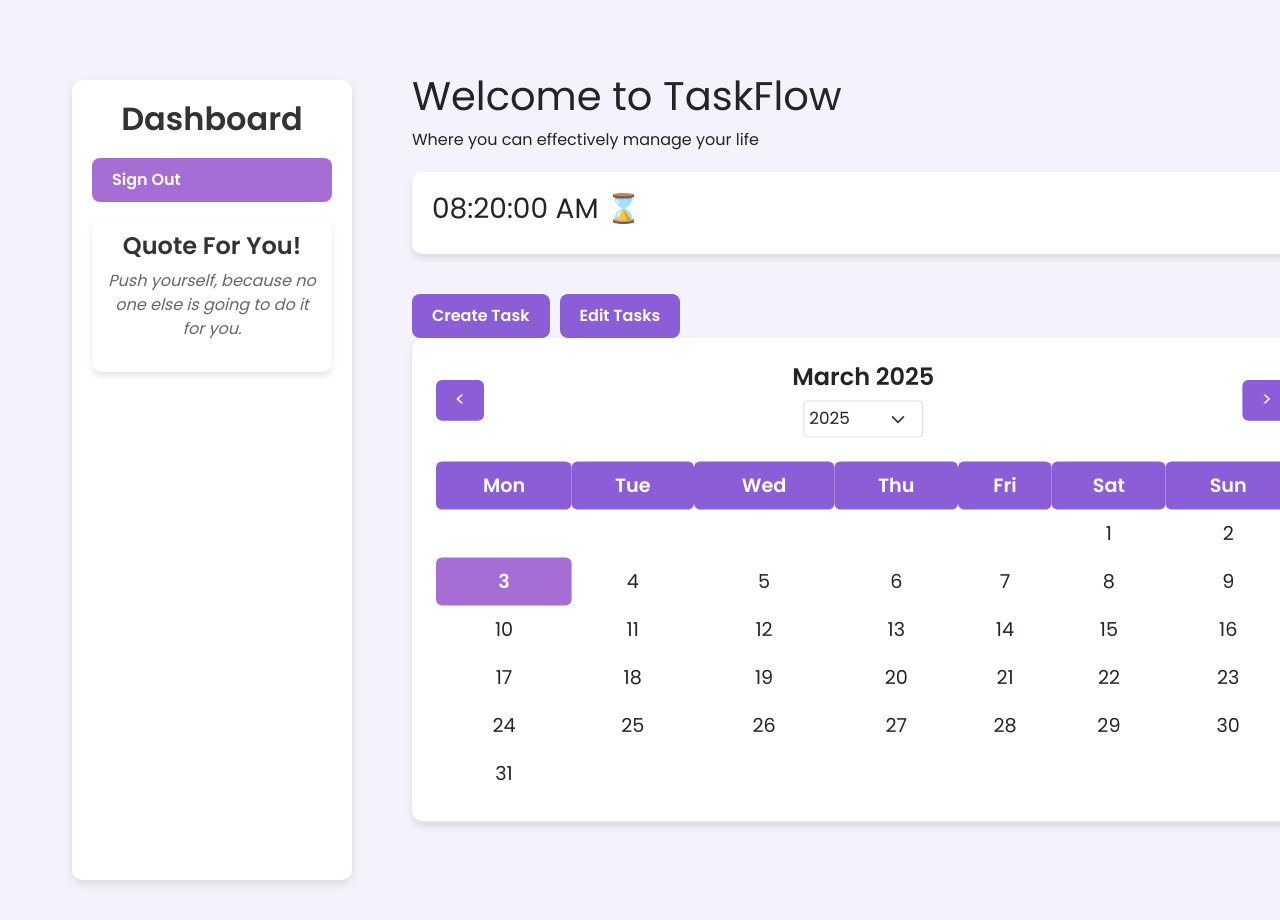
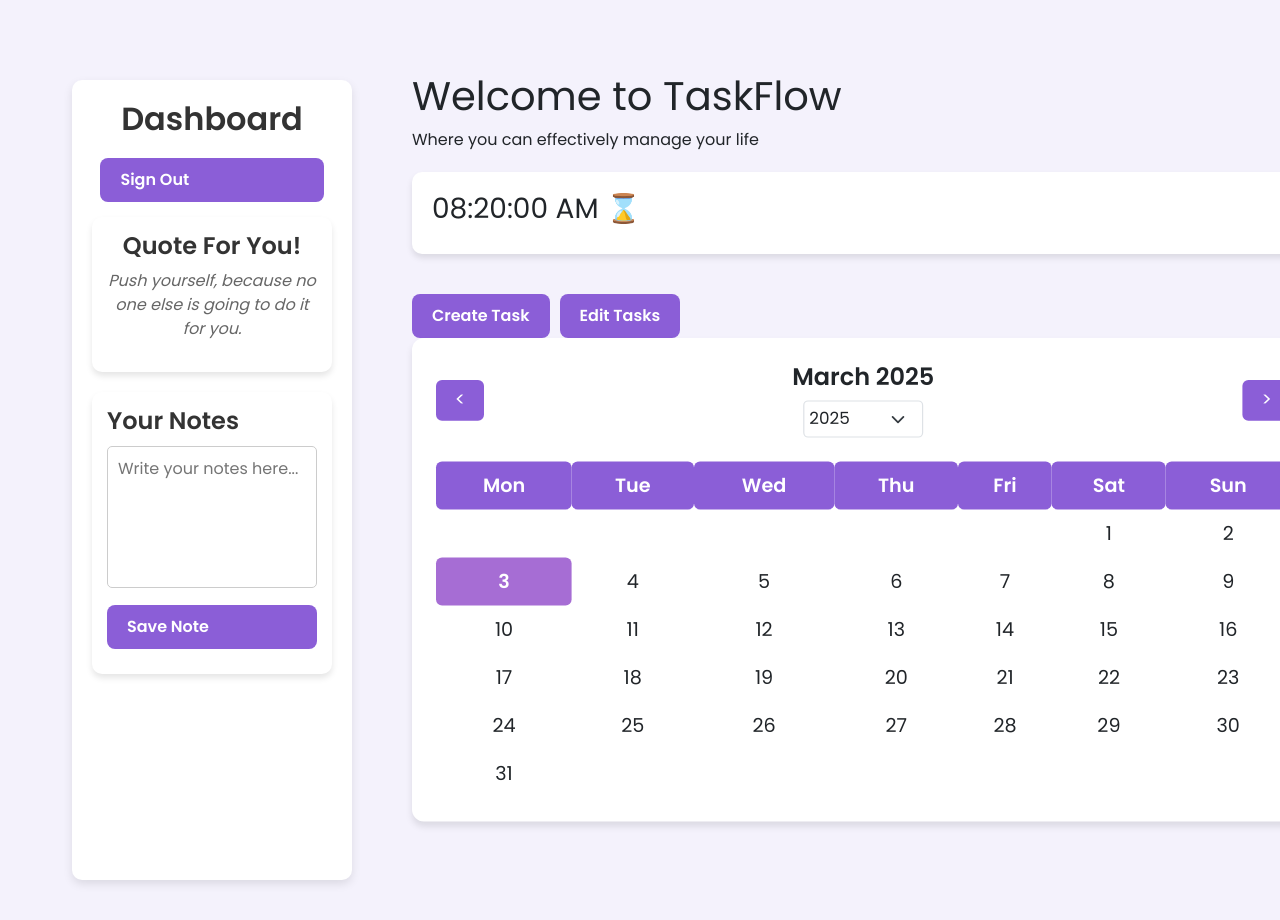
Before and after one commit to akaFM/Kinetic, a Django app: page / in a window 1280 px wide; the page is wider, and only the part inside the window is pictured. Shown: the top 920 px of that part. Run offline with Django 5.2, Linux system fonts and the light colour scheme; the visitor is signed in with stand-in values (Sample User, id 1); data comes from the database, SQL or seed files in the repository.

Commit message:
added notes to dashboard

```diff
--- a/taskFlow/tasks/forms.py
+++ b/taskFlow/tasks/forms.py
@@ -89,3 +89,17 @@ class calendarChoice(forms.Form):
 
 class categoryChoice(forms.Form):
     category = forms.ChoiceField(choices=[('', 'All Tasks')] + list(TaskType.choices), widget=forms.Select(attrs={'class': 'form-select'}), required=False)
+
+class NoteForm(forms.ModelForm):
+    class Meta:
+        model = Note
+        fields = ["content"]
+        widgets = {
+            "content": forms.Textarea(attrs={
+                "rows": 5,
+                "cols": 30,
+                "placeholder": "Jot down your thoughts...",
+                "class": "form-control note-input"
+            })
+        }
+    labels = {"content": ""}
--- a/taskFlow/tasks/models.py
+++ b/taskFlow/tasks/models.py
@@ -61,3 +61,10 @@ class Task(models.Model):
     @property
     def get_urgency(self):
         return self.recurring_pattern.urgency if self.recurring_pattern else self.urgency
+
+class Note(models.Model):
+    user = models.OneToOneField(User, on_delete=models.CASCADE, related_name="note")  # Each user has one note
+    content = models.TextField(blank=True)
+
+    def __str__(self):
+        return f"Note for {self.user.username}"
--- a/taskFlow/tasks/templates/tasks/dashboard.html
+++ b/taskFlow/tasks/templates/tasks/dashboard.html
@@ -16,18 +16,37 @@
         <!-- Sidebar -->
         <div class="sidebar">
             <h2>Dashboard</h2>
+
             <!-- Sign Out Button -->
-        <div style="margin-top: 10px; width: 100%;">
+            <div style="margin-top: 10px; width: 93%;">
                 <form action="{% url 'logout' %}" method="get">
-                <button type="submit" class="category-btn" style="background-color: #A66DD4; margin-bottom: 0;">
+                    <button type="submit" class="category-btn" style="background-color: #8B5ED7; margin-bottom: 0;">
                         Sign Out
                     </button>
                 </form>
             </div>
+
             <!-- Quote Box -->
-        <div style="text-align: center; margin-top: 15px; background: white; padding: 15px; border-radius: 10px; box-shadow: 0px 4px 6px rgba(0, 0, 0, 0.1);">
+            <div style="text-align: center; margin-top: 15px; background: white; padding: 15px;
+                        border-radius: 10px; box-shadow: 0px 4px 6px rgba(0, 0, 0, 0.1);">
                 <h4 style="font-weight: 600;">Quote For You!</h4>
                 <p id="quote-text" style="font-style: italic; color: #666;">{{ quote }}</p>
+            </div>
+
+            <!-- Notes Section -->
+            <div style="margin-top: 20px; padding: 15px; background: white; border-radius: 10px;
+                        box-shadow: 0px 4px 6px rgba(0, 0, 0, 0.1);">
+                <h4 style="font-weight: 600; margin-bottom: 10px;">Your Notes</h4>
+
+                <form method="post">
+                    {% csrf_token %}
+                    <textarea name="content" rows="5" placeholder="Write your notes here..."
+                              style="width: 100%; padding: 10px; border: 1px solid #ccc;
+                                     border-radius: 5px; resize: none;">{{ note_form.instance.content }}</textarea>
+                    <button type="submit" class="category-btn" style="background-color: #8B5ED7; margin-top: 10px;">
+                        Save Note
+                    </button>
+                </form>
             </div>
         </div>
 
--- a/taskFlow/tasks/views.py
+++ b/taskFlow/tasks/views.py
@@ -16,7 +16,9 @@ import json
 import random
 from django.shortcuts import render
 
-
+from django.shortcuts import render, redirect
+from .models import Note
+from .forms import NoteForm
 
 from .models import *
 from .forms import *
@@ -105,21 +107,6 @@ def get_day_tasks_description_json(request, year, month, day):
 
 
 @login_required()
-# def index(request):
-#     today = get_today(request)
-
-#     context = {
-#         "category": "All Tasks",
-#         "month": today.month,
-#         "year": today.year,
-#         "currDay": date.today().day if (today.year, today.month) == (date.today().year, date.today().month) else -1,
-#         "calendarForm": calendarChoice(),
-#         "categoryForm": categoryChoice(),
-#         "TaskType": TaskType,
-#     }
-#     return render(request, "tasks/dashboard.html", context)
-
-
 def index(request):
     today = get_today(request)
 
@@ -136,6 +123,16 @@ def index(request):
 
     random_quote = random.choice(quotes)
 
+    # Handle Notes
+    note, created = Note.objects.get_or_create(user=request.user)  # Get or create user's note
+    if request.method == "POST":
+        form = NoteForm(request.POST, instance=note)
+        if form.is_valid():
+            form.save()
+            return redirect("index")  # Refresh the page after saving
+    else:
+        form = NoteForm(instance=note)
+
     context = {
         "category": "All Tasks",
         "month": today.month,
@@ -145,9 +142,11 @@ def index(request):
         "categoryForm": categoryChoice(),
         "TaskType": TaskType,
         "quote": random_quote,  # Pass the random quote to the template
+        "note_form": form  # Pass the note form to the template
     }
 
     return render(request, "tasks/dashboard.html", context)
+
 
 
 def login(request):
```
Lines whose indentation alone changed are shown as unchanged.
